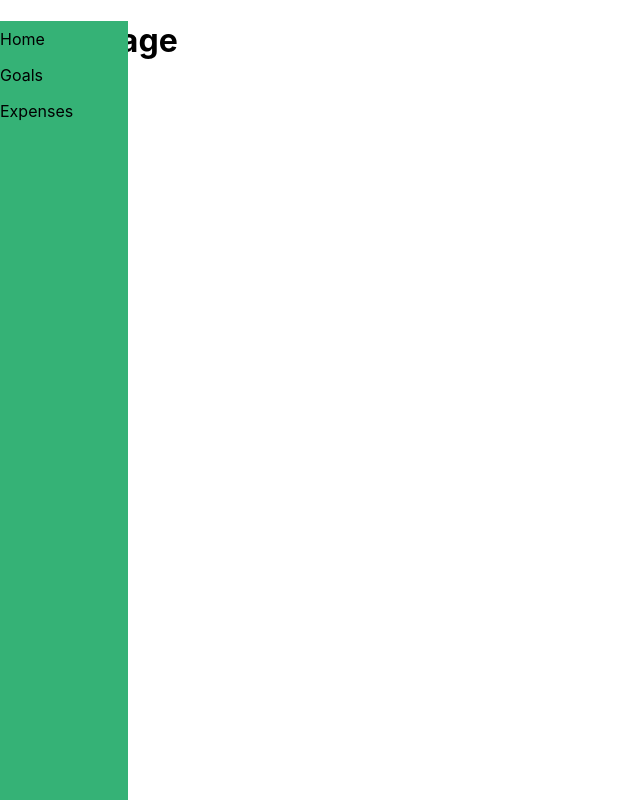
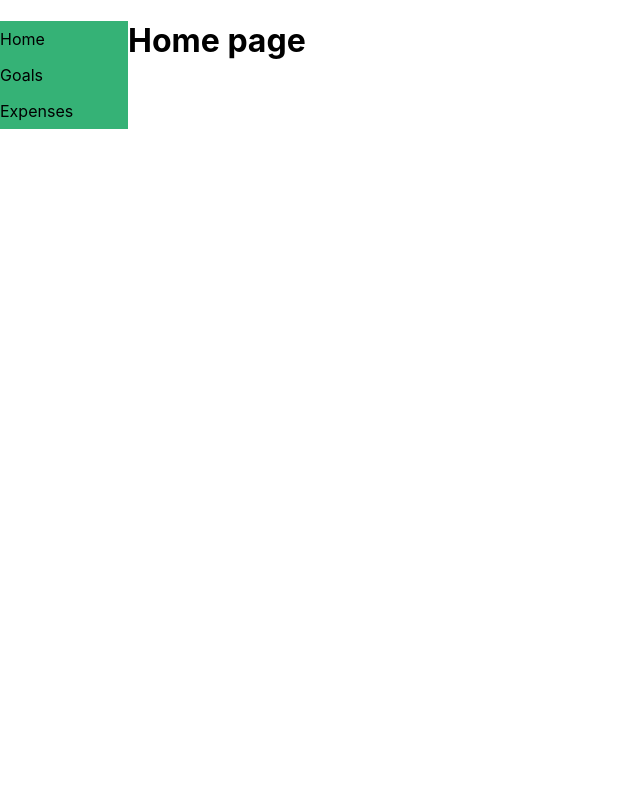
Before and after one commit to vincetrain/budgie, a React (Create React App) app: page / in a window 1280 px wide. Shown: the whole page, without its empty margins (0-640 px from the left). Built offline with nearby package versions, Linux system fonts and the light colour scheme.

Commit message:
navbar change

```diff
--- a/src/Components/Navbar.scss
+++ b/src/Components/Navbar.scss
@@ -3,7 +3,7 @@ nav {
 	height: 100%;
 	width: 10%;
 	background-color: #35B276;
-	position: fixed;
+	float: left;
 	li {
 		list-style-type: none;
 		a {
```
